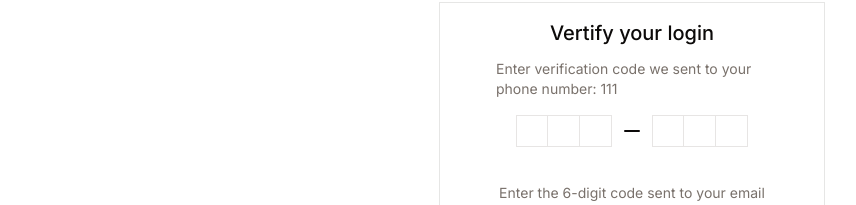
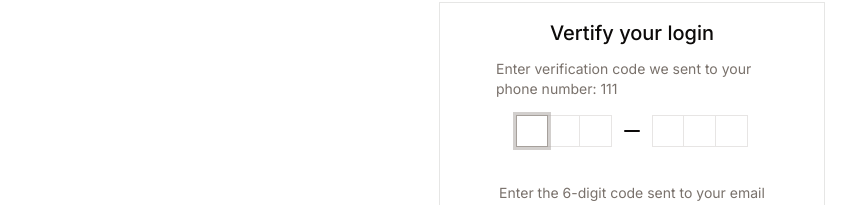
Before and after one commit to Eli-xp/LMS-Platform, a Next.js app in the folder client/: page /verify-request in a window 1280 px wide. Shown: the part 263-468 px from the top of the page, without its empty margins (8-864 px from the left). Built offline with nearby package versions, Linux system fonts and the light colour scheme.

Commit message:
fix: update type safety and API call

```diff
--- a/client/app/(auth)/verify-request/_components/VerifyRequest.form.tsx
+++ b/client/app/(auth)/verify-request/_components/VerifyRequest.form.tsx
@@ -10,29 +10,38 @@ import {
 import { otpEntrySchema } from "@/schemas/auth.schema";
 import { otpVerify } from "@/services/auth.api";
 import { zodResolver } from "@hookform/resolvers/zod";
+import { useRouter } from "next/navigation";
 import { Controller, useForm } from "react-hook-form";
 import z from "zod";
 
-const VerifyRequestForm = () => {
+const VerifyRequestForm = ({ phone }: { phone: string }) => {
+  const router = useRouter();
+
   const form = useForm<z.infer<typeof otpEntrySchema>>({
     resolver: zodResolver(otpEntrySchema),
-    defaultValues: { otpEntry: "" },
+    defaultValues: { code: "", phone: phone },
   });
 
   const onSubmit = async (data: z.infer<typeof otpEntrySchema>) => {
-    console.log("onSubmit, data:", data);
-    await otpVerify(data);
+    try {
+      const result = await otpVerify(data);
+      console.log(result);
+      router.push("/");
+    } catch (error) {
+      console.error(error);
+    }
   };
 
   return (
     <form onSubmit={form.handleSubmit(onSubmit)}>
       <FieldGroup>
         <Controller
-          name="otpEntry"
+          name="code"
           control={form.control}
           render={({ field, fieldState }) => (
             <div className="flex flex-col items-center justify-center space-y-2">
               <InputOTP
+                autoFocus
                 maxLength={6}
                 value={field.value}
                 onChange={(value) => {
```
